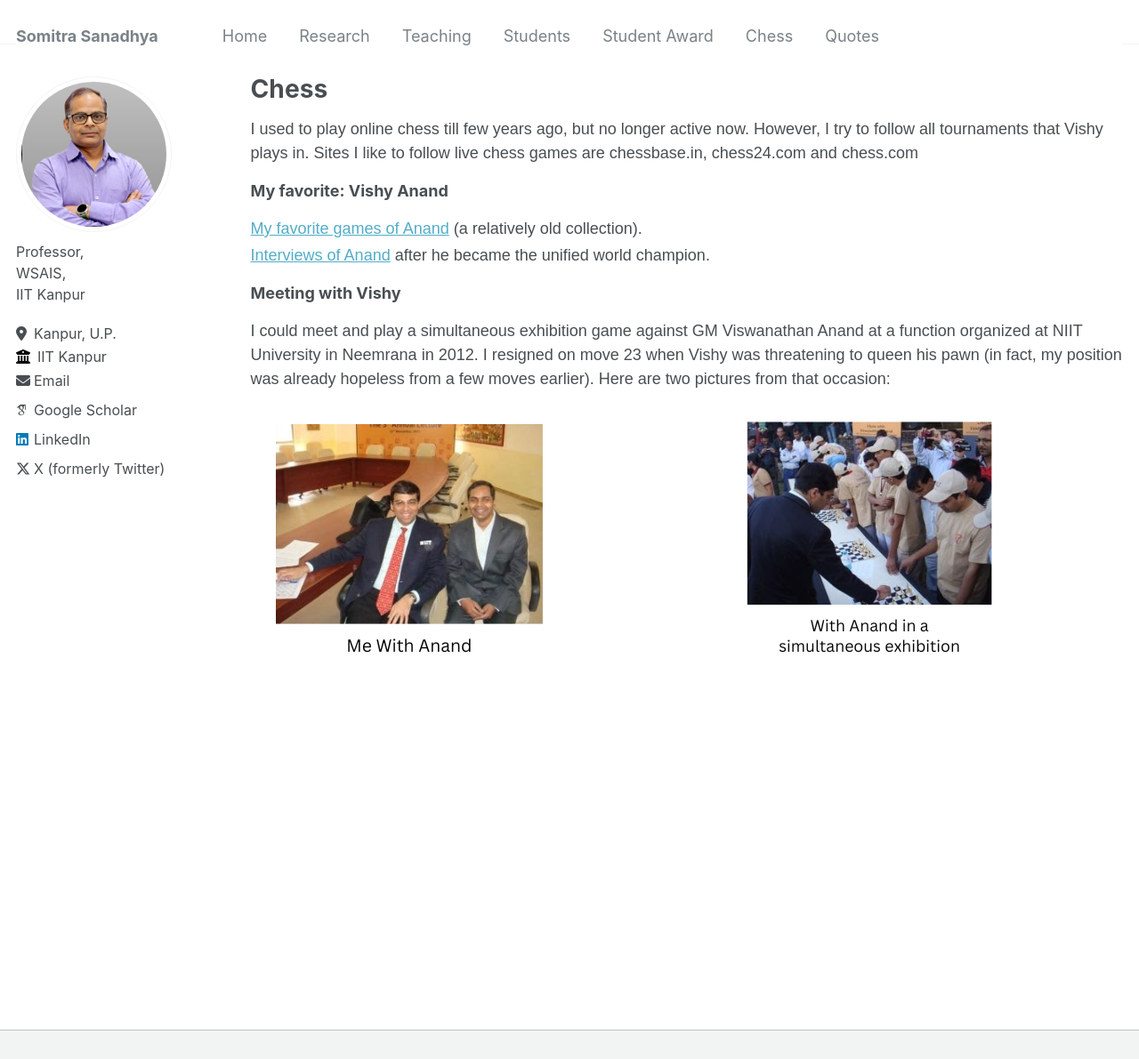
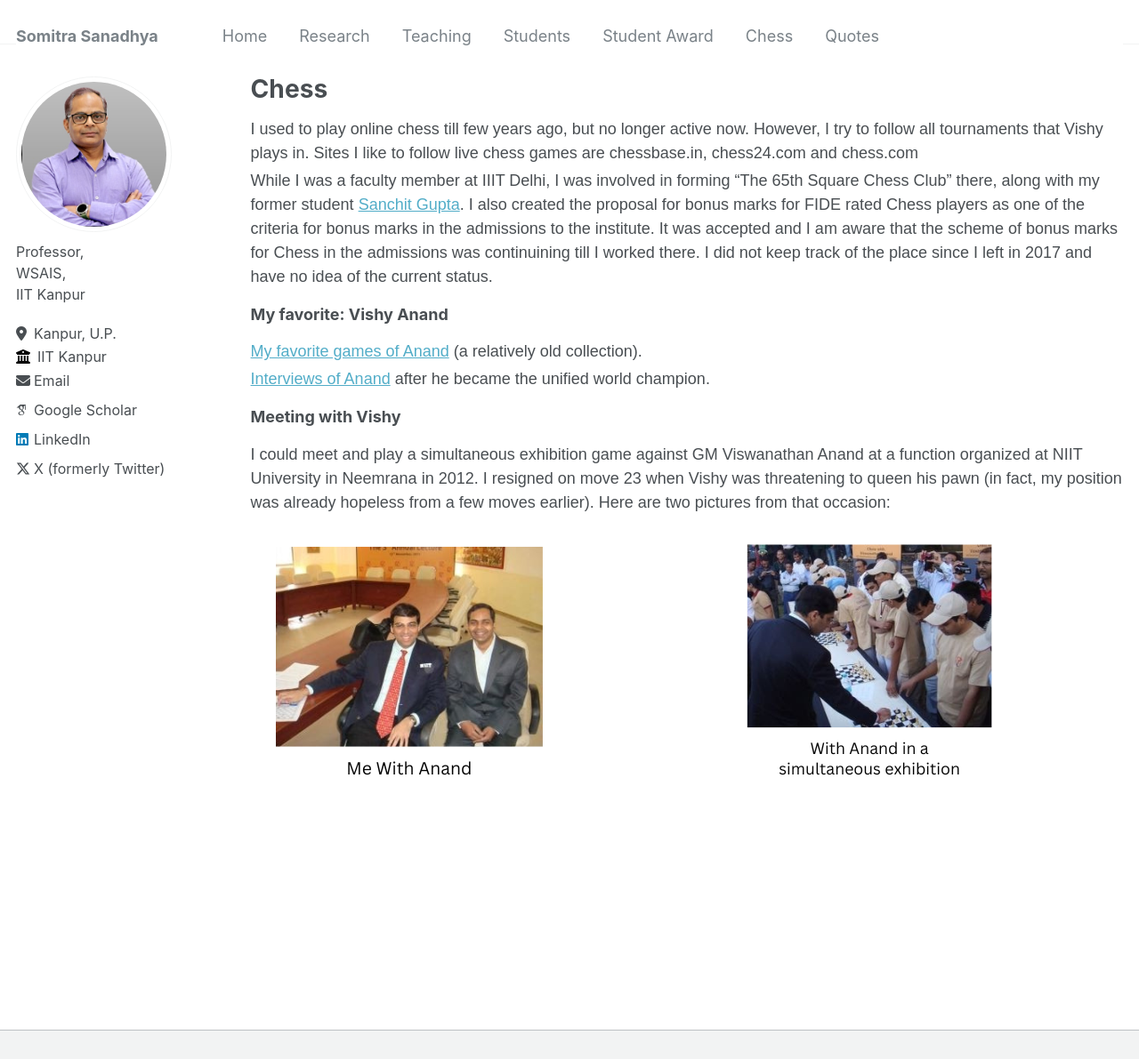
Before and after one commit to somitra-sanadhya/somitra-sanadhya.github.io, a Jekyll site: the page built from _pages/chess.md, in a window 1280 px wide and 1331 px high, cut to the strip 0-1191 px from the top of the window. Shown: the whole strip at 89% size. Built offline with Jekyll 4.4.1, drawn with Linux system fonts in a browser that asks for light colours; some web fonts are replaced.

Commit message:
Update chess.md

```diff
--- a/_pages/chess.md
+++ b/_pages/chess.md
@@ -6,6 +6,8 @@ author_profile: true
 ---
 
 I used to play online chess till few years ago, but no longer active now. However, I try to follow all tournaments that Vishy plays in. Sites I like to follow live chess games are chessbase.in, chess24.com and chess.com
+
+While I was a faculty member at IIIT Delhi, I was involved in forming "The 65th Square Chess Club" there, along with my former student [Sanchit Gupta](https://www.linkedin.com/in/iamsanchitgupta/). I also created the proposal for bonus marks for FIDE rated Chess players as one of the criteria for bonus marks in the admissions to the institute. It was accepted and I am aware that the scheme of bonus marks for Chess in the admissions was continuining till I worked there. I did not keep track of the place since I left in 2017 and have no idea of the current status.
 
 ### My favorite: Vishy Anand
 
```
